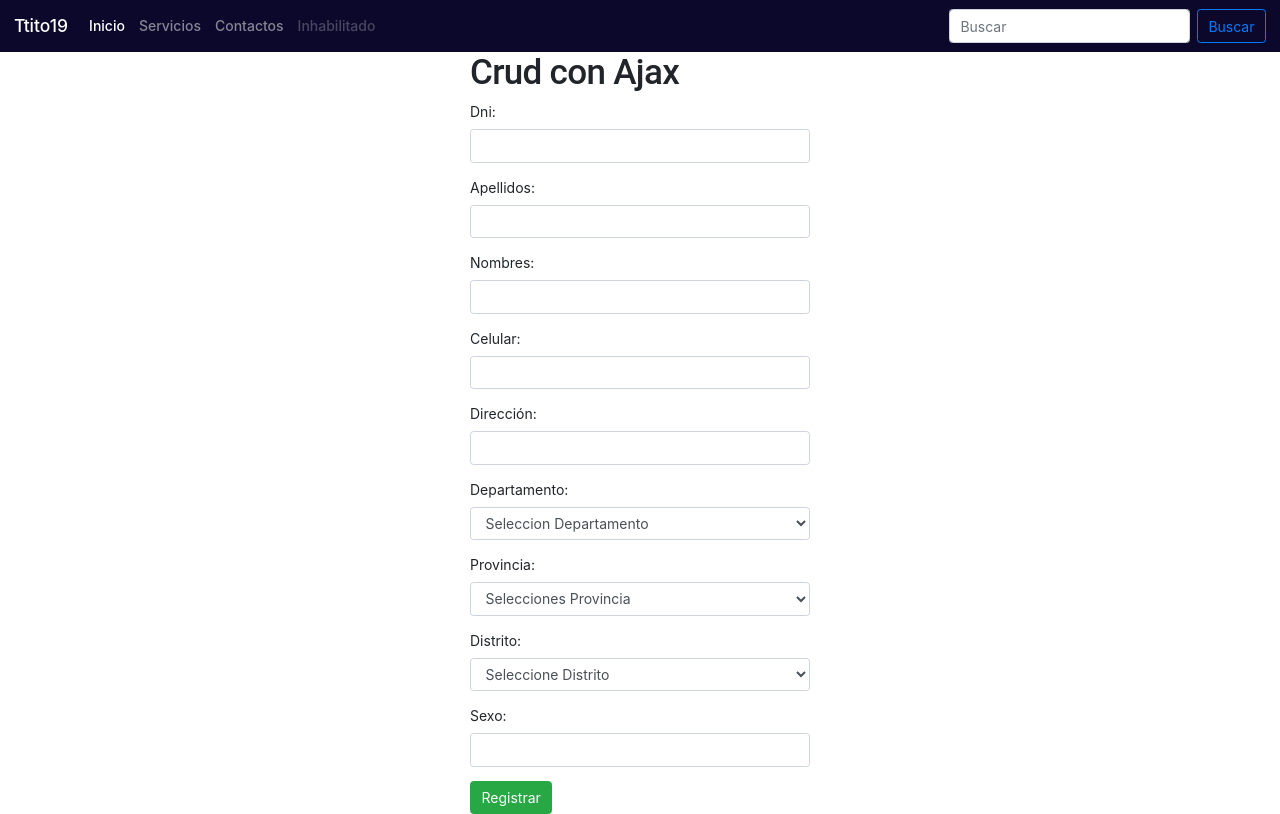
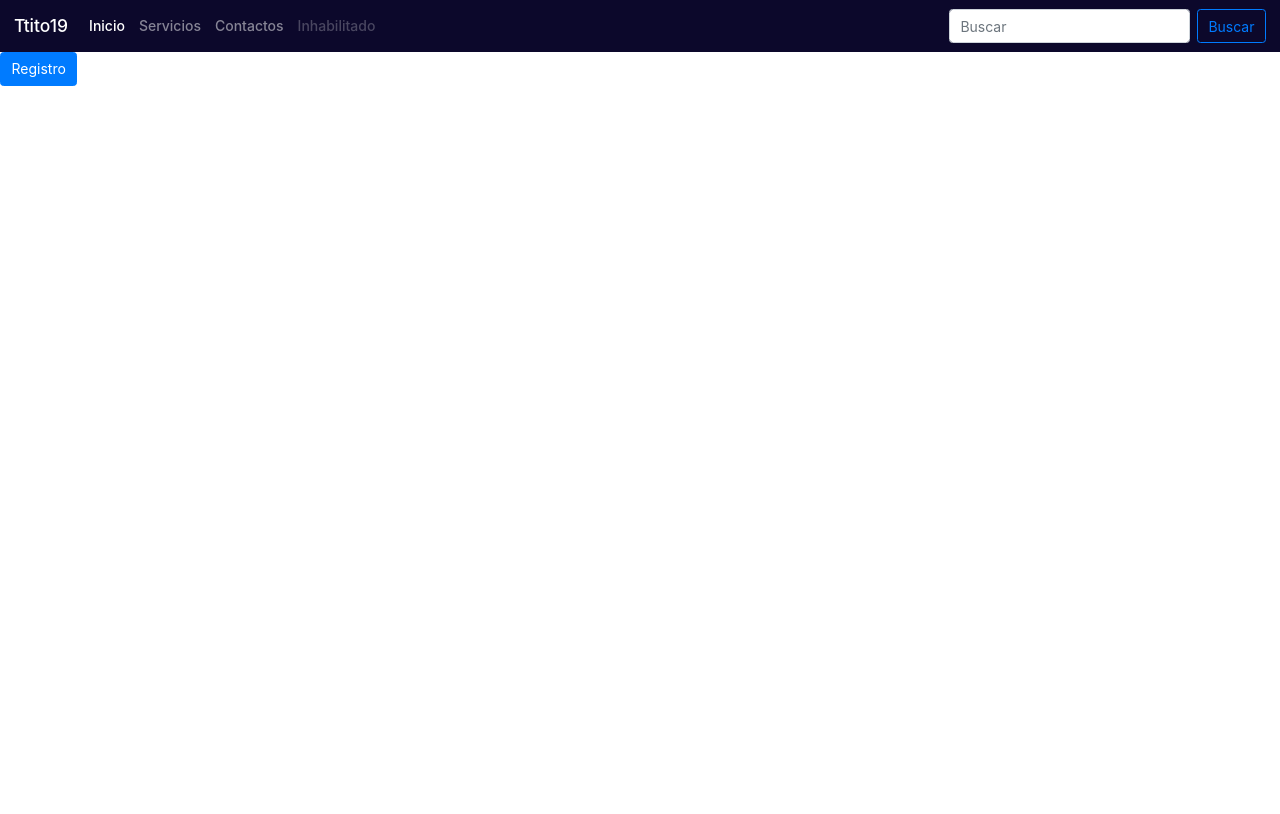
Before and after one commit to Ttito19/crud-api-mpdf-ajax, a PHP site: page /app/views/form-crud.php in a window 1280 px wide. After the commit the page ends 86 px from the top, so only its background shows below. Run offline with PHP 8.4, Linux system fonts and the light colour scheme.

Commit message:
commit 15

```diff
--- a/app/models/cn.php
+++ b/app/models/cn.php
@@ -10,7 +10,7 @@ Class ClassConexion{
         $this->host='localhost';
         $this->usuario='root';  //En este caso al instanciar esta clase lo primero que se hará es asignarle valores a tus variables(también llamadas propiedades)
         $this->bd='ubigeo_peru';
-        $this->pass='123456';
+        $this->pass='';
     }
     Public function Conectar(){
         $this->cn=new mysqli($this->host,$this->usuario,$this->pass,$this->bd); /*En la variable cn se instancia la clase mysqli
--- a/app/views/form-crud.php
+++ b/app/views/form-crud.php
@@ -1,11 +1,30 @@
-<?php //require  '../controllers/insertar-controller.php'; //Ruta del controlador ?>
+
 <?php include 'header/header.php'  ?>
 <?php include 'menu/cabecera-login.php'  ?>
-<div class="container" >
-  <div class="content-justify-center">
-    <div class="col-sm-4 offset-sm-4"  >
+
+
+
+<button type="button" class="btn btn-primary" data-toggle="modal" data-target="#exampleModalLong">
+ Registro
+</button>
+
+<!-- Modal -->
+<div class="modal fade" id="exampleModalLong" tabindex="-1" role="dialog" aria-labelledby="exampleModalLongTitle" aria-hidden="true">
+  <div class="modal-dialog" role="document">
+    <div class="modal-content">
+      <div class="modal-header">
+        <h5 class="modal-title" id="exampleModalLongTitle">Registro Usuario</h5>
+        <button type="button" class="close" data-dismiss="modal" aria-label="Close">
+          <span aria-hidden="true">&times;</span>
+        </button>
+      </div>
+      <div class="modal-body">
+      <div class="container" >
+			<div class="content-justify-center">
+				<div class="col-sm-8 offset-sm-2"  >
+
     <form method="post" autocomplete="off" class="form-group"  id="form" onsubmit="return alert();" >
-    <h1>Crud con Ajax</h1>
+    <h3>Crud con Ajax</h3>
     <div class="form-group">
     <label>Dni:</label>
     <input type="text"  name="txtdni" id="dni" class="form-control"/>
@@ -62,11 +81,53 @@
     </div>
 
 
-    <input type="submit" id="btn-enviar" class="btn btn-success" value="Registrar"  />
+
     </form>
     </div>
   </div>
 <div>
+      </div>
+      <div class="modal-footer">
+        <button type="button" class="btn btn-secondary" data-dismiss="modal">Close</button>
+        <input type="submit" id="btn-enviar" class="btn btn-success" value="Registrar"  />
+      </div>
+    </div>
+  </div>
+</div>
+
+
+
+
+
+
+
+
+
+
+
+
+
+
+
+
+
+
+
+
+
+
+
+
+
+
+
+
+
+
+
+
+
+
 <?php  include 'footer/footer.php'  ?>
 
 <script  src="../../public/style/javascript/app.js"></script>
--- a/app/views/table-search.php
+++ b/app/views/table-search.php
@@ -12,7 +12,11 @@ y luego continuara con lo de abajo-->
 <?php include 'menu/cabecera-login.php'  ?>
 
 <div class="offset-sm-3" style="margin-top:5px" >
-<a href="form-crud.php" class="btn btn-secondary mb-2" >Registrar Datos </a>
+
+
+<button type="button" class="btn btn-primary" id="btn-registrar-modal" >
+ Registro
+</button>
 
 <div class="form-inline">
 <h4>Buscar por Nombre:</h4>
--- a/public/style/javascript/app.js
+++ b/public/style/javascript/app.js
@@ -207,8 +207,12 @@ $(document).on("click","#btn-buscar",function(){
 
     }
 
+  })
 
 
+
+  $(document).on("click","#btn-registrar-modal",function(){
+ console.log("si");
 
 
 
```
